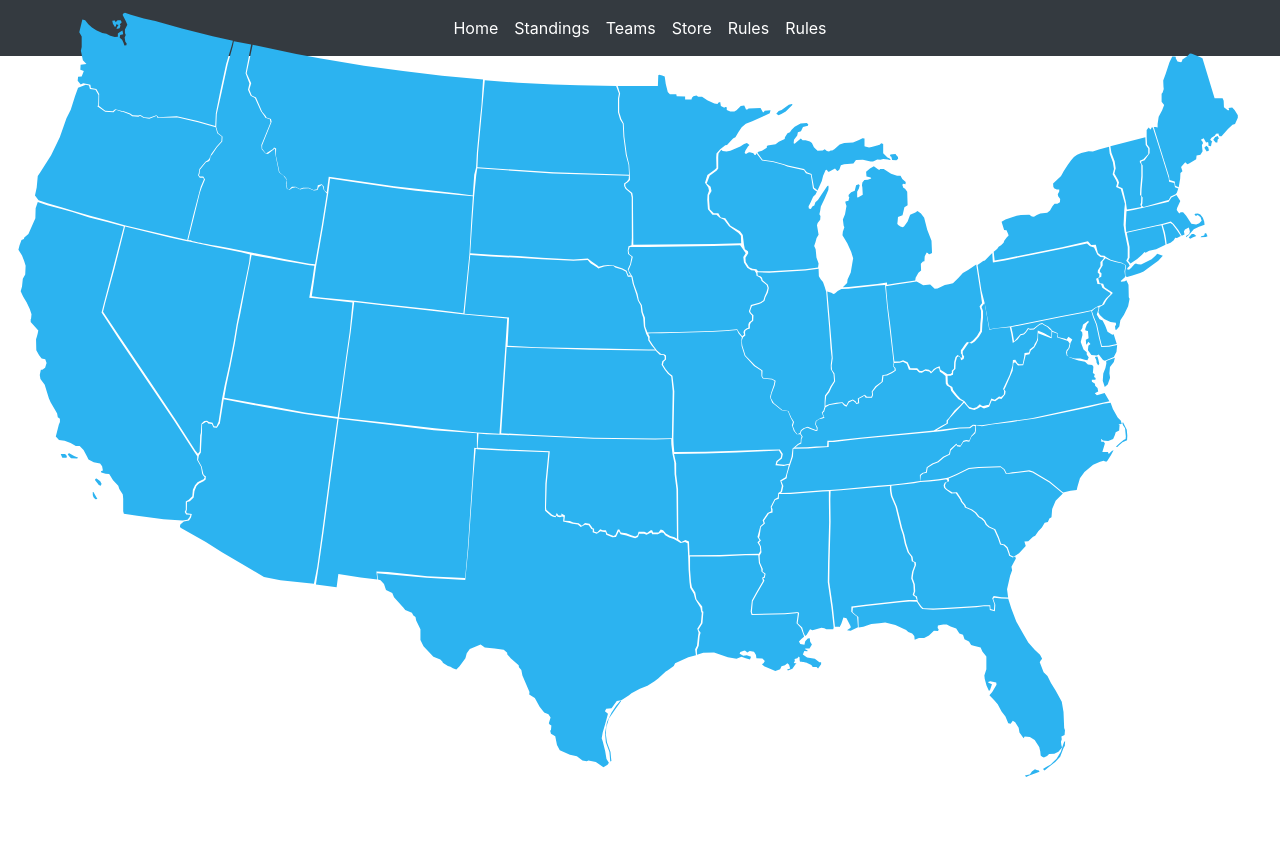
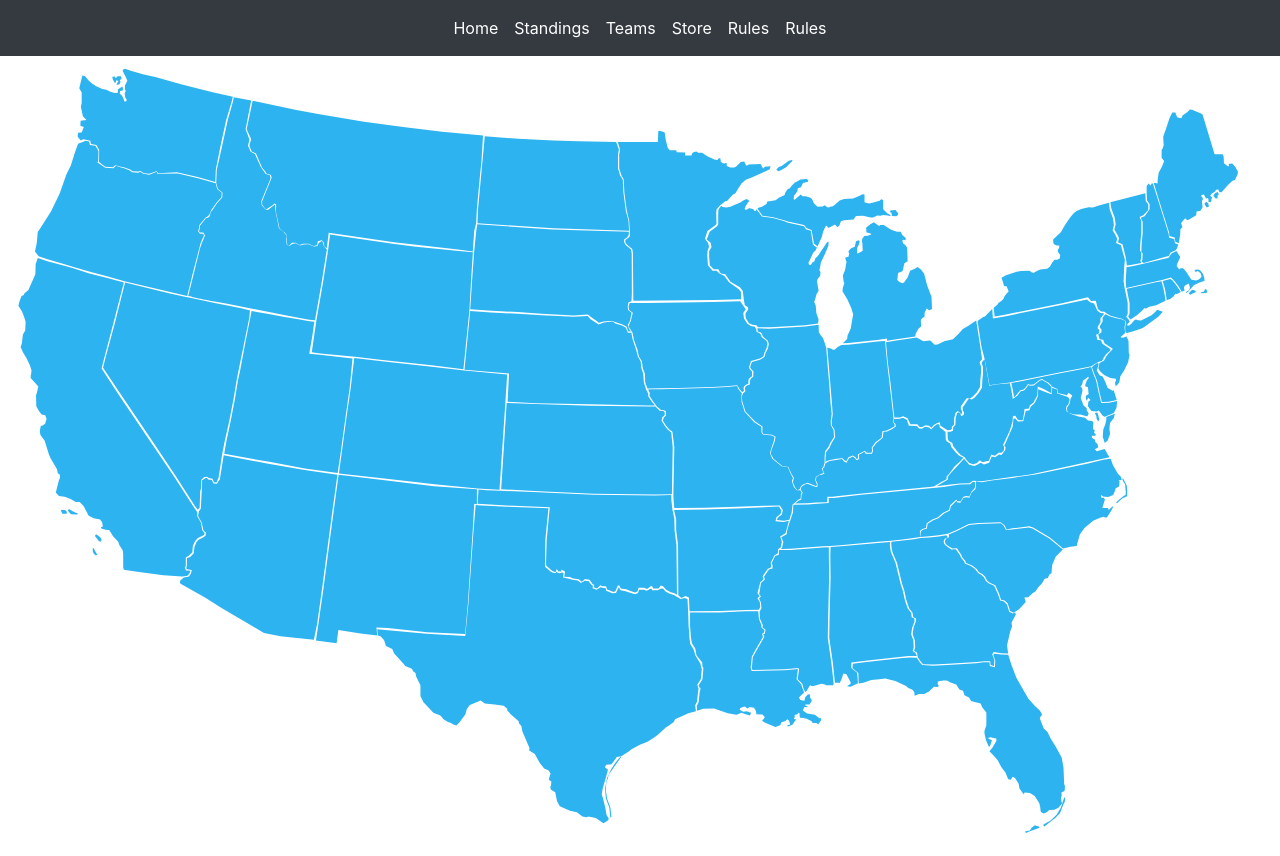
Before and after one commit to Samuellatham/NCFL, a plain HTML site: page teams.html in a window 1280 px wide. Before the commit the page ends 800 px from the top, so only its background shows below. Drawn offline with nearby package versions, Linux system fonts and the light colour scheme.

Commit message:
Update mapstyle.css

```diff
--- a/mapstyle.css
+++ b/mapstyle.css
@@ -1,7 +1,7 @@
 #us-map {
     display: block;
     position: absolute;
-    top: 0;
+    top: 7;
     left: 0;
     width: 100%;
     height: 100%;
```
